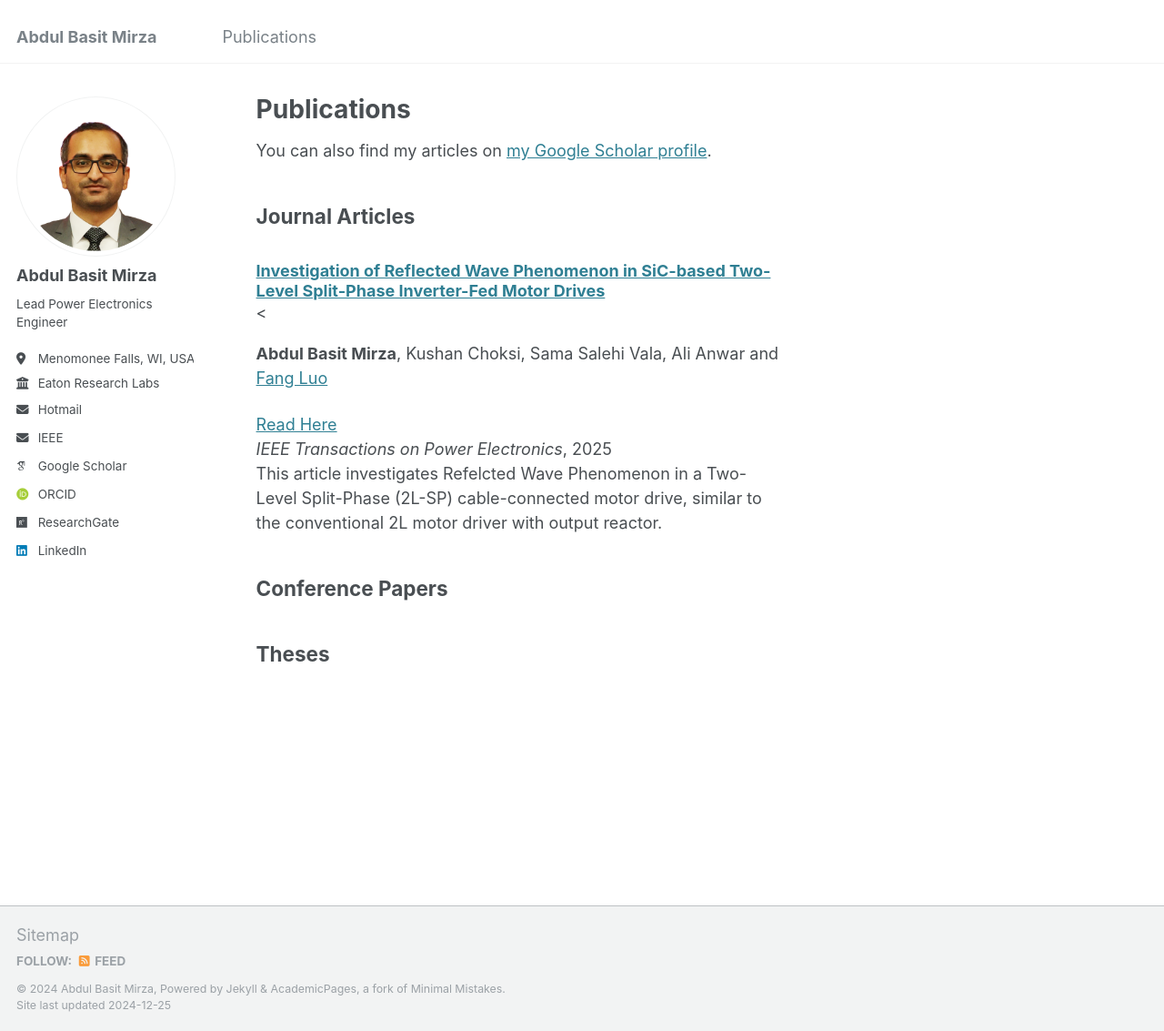
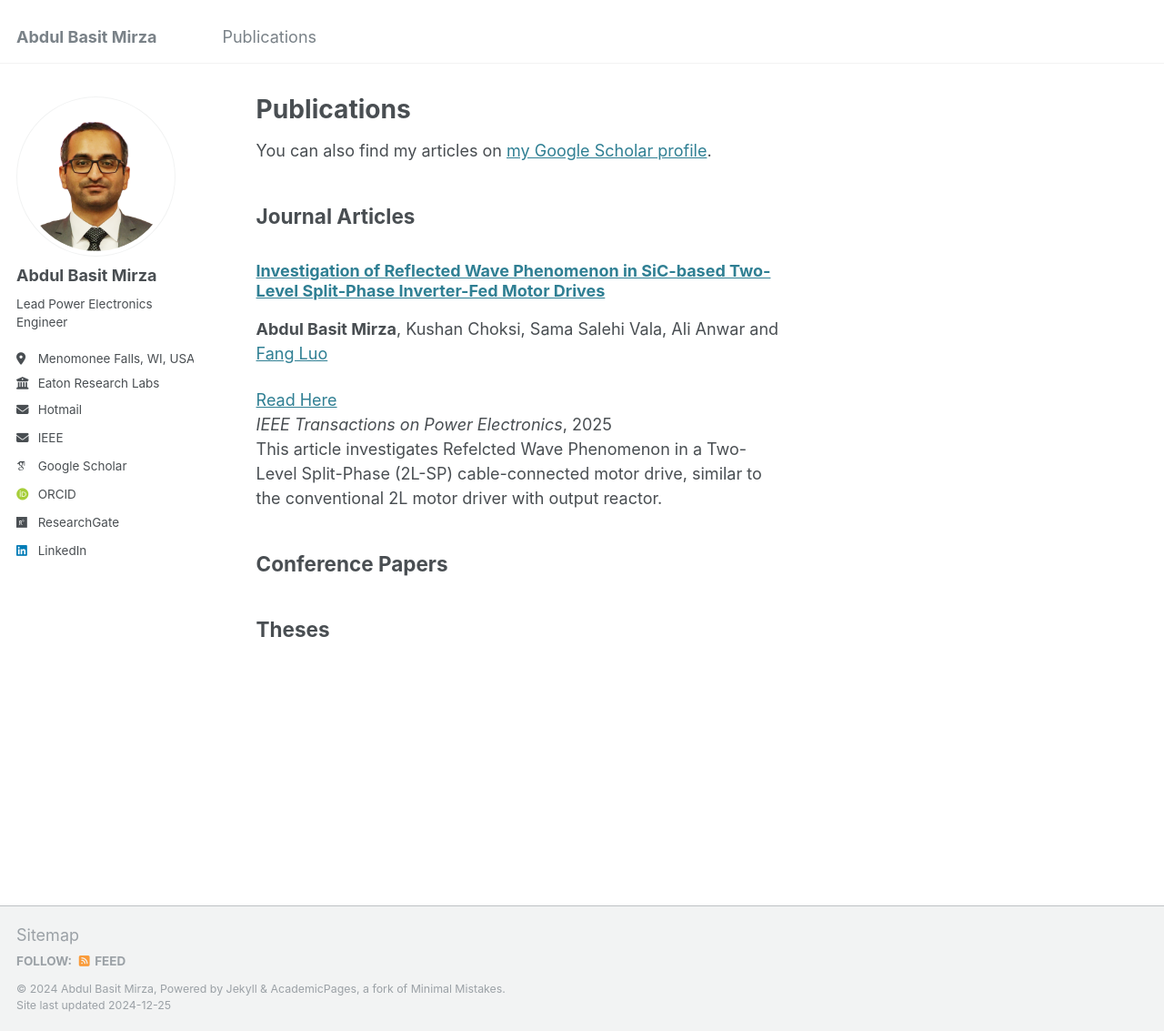
Before and after one commit to AbdulBasitMirza/abdulbasitmirza.github.io, a Jekyll site: the page built from _pages/publications.md, in a window 1280 px wide and 1133 px high. Shown: the whole window at 91% size. Built offline with Jekyll 4.4.1, drawn with Linux system fonts in a browser that asks for light colours; some web fonts are replaced.

Commit message:
Update archive-single-publication.html

```diff
--- a/_includes/archive-single-publication.html
+++ b/_includes/archive-single-publication.html
@@ -41,7 +41,7 @@
         {% if post.collection == 'teaching' %}
           <p> {{ post.type }},  <p>{{page.authors}}<br> <i>{{ post.venue }}</i>, {{ post.date | default: "1900-01-01" | date: "%Y" }} </p>
         {% elsif post.collection == 'publications' %}
-    <<p>{{post.authors}}<br>  </p>
+    <p>{{post.authors}}<br>  </p>
     <p style="margin-top:0px;">
             {% if post.paperurl %}
               <a href="{{ post.paperurl }}">Read Here</a>&nbsp;&nbsp;
```
